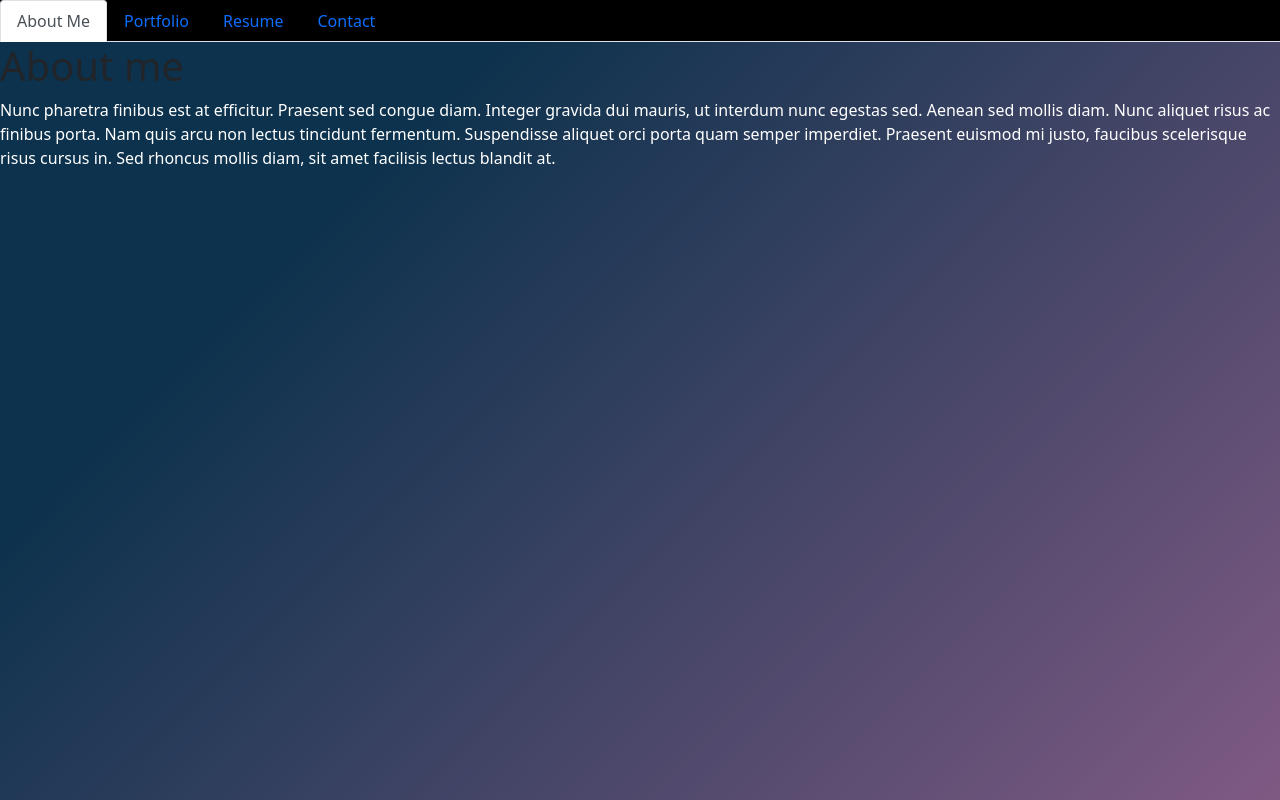
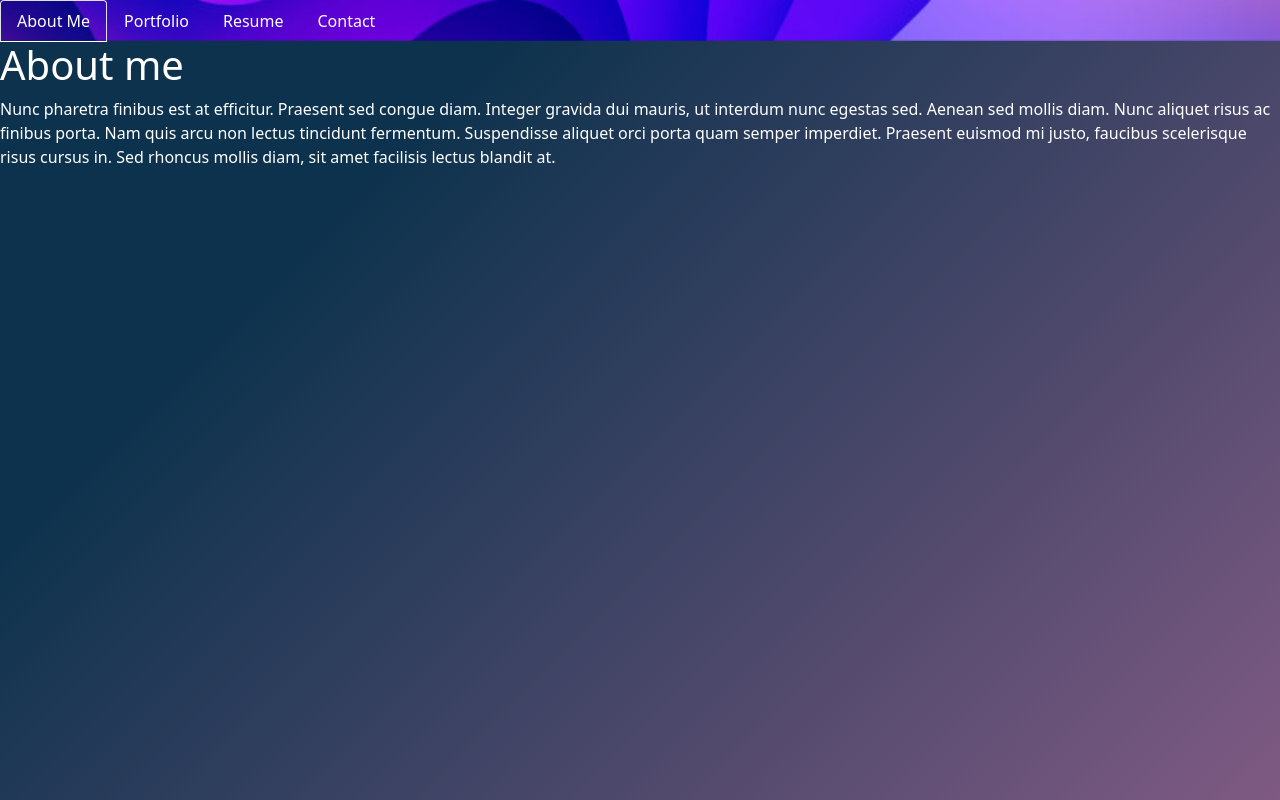
Before and after one commit to Chris-McLeod2/react-portfolio, a React (Create React App) app: page / in a window 1280 px wide. Built offline with nearby package versions, Linux system fonts and the light colour scheme.

Commit message:
images not appearing on projects

```diff
--- a/src/assets/projects.js
+++ b/src/assets/projects.js
@@ -1,10 +1,10 @@
 const projects = [
     {
-      name: '',
-    //   src: img1,
-      alt: '',
-      git: '',
-      live: '',
+      name: 'Brewber',
+      src: '/assets/BrewberEats.png',
+      alt: 'application to find breweries near you based on city search',
+      git: 'https://github.com/Chris-McLeod2/Brewber',
+      live: 'https://hmlessard.github.io/Brewber/',
     },
     {
       name: '',
--- a/src/styles.css
+++ b/src/styles.css
@@ -21,6 +21,7 @@ background-size: cover;
 }
 
 html {
+	color: white;
 	background: no-repeat center center fixed;
 	background-color: #7f5a83;
 	background-image: linear-gradient(315deg, #7f5a83 0%, #0d324d 74%);
@@ -38,17 +39,40 @@ div {
 		}
 
 .nav {
-	background-color: black;
+	background-image: url('./assets/images/vector1.jpg');
+	background-size: cover;
 }
 
 .project-cards {
-	background-color: #000000;
-background-image: linear-gradient(315deg, #000000 0%, #b82e1f 74%);
+	color: white;
 }
 
 .card {
 	background-color: white;
 }
+
+
+.nav-tabs {
+	border-bottom: none !important;
+}
+
 p {
 	color: white;
 }
+
+div {
+	color: white;
+}
+
+h1 {
+	color: white;
+}
+
+a {
+	color: white !important;
+	cursor: pointer;
+}
+
+.nav-tabs .nav-item.show .nav-link, .nav-tabs .nav-link.active {
+	background: none !important;
+}
```
Also changed, not shown: src/assets/images/BrewberEats.png (added).
